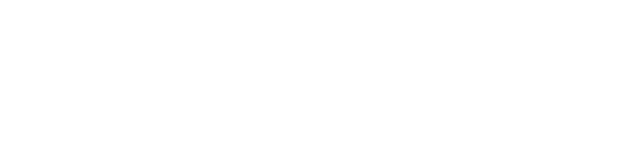
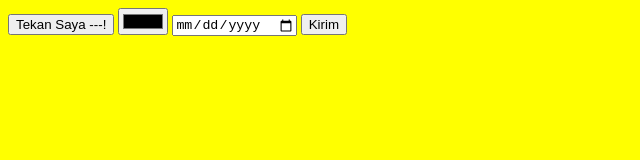
Before and after one commit to nabilacarrissa/Praktikum-Pertemuan-2-, a plain HTML site: page index.html in a window 1280 px wide. Shown: the whole page, without its empty margins (0-640 px from the left). Drawn offline with Linux system fonts and the light colour scheme.

Commit message:
Penambahan file index

```diff
--- a/index.html
+++ b/index.html
@@ -1,10 +1,13 @@
 <!DOCTYPE html>
 <html>
     <head>
-
+        <title></title>
+        <link rel="stylesheet" type="text/css" href="">
     </head>
-
-
-
-
+    <body bgcolor="#ffff00">
+        <button value="Klik OKE" name="tbl1">Tekan Saya ---!</button>
+        <input type="color" id="color1" name="input1">
+        <input type="date" name="tanggal" >
+        <input type="submit" value="Kirim" >
+    </body>
 </html>
```
